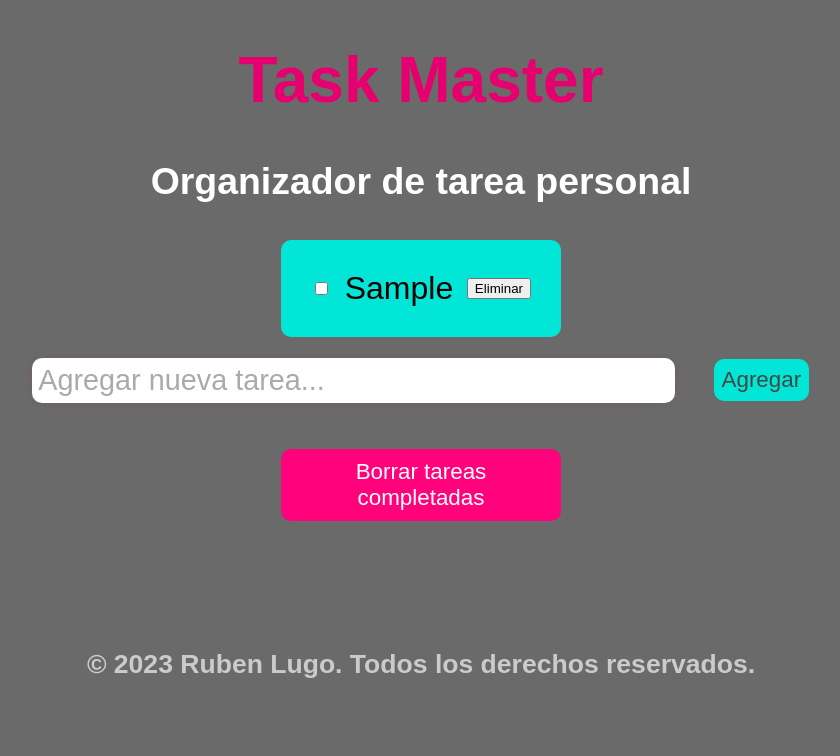
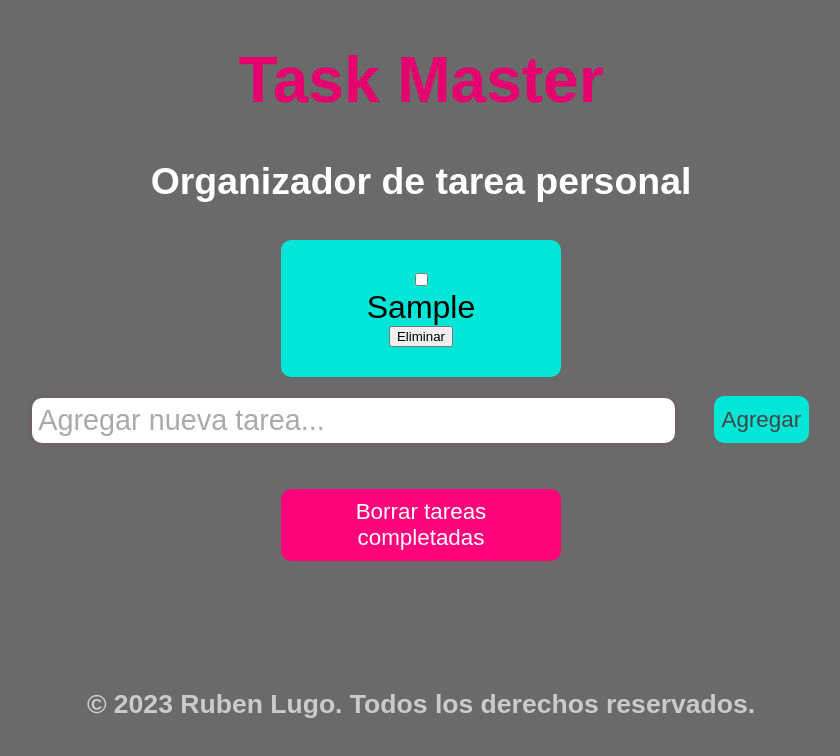
Before and after one commit to ruben-lugo1/TaskMaster, a plain HTML site: page index.html in a window 1280 px wide. Both pictures are taken after typing "Sample" into the empty fields and a click on the button "Agregar". Shown: the whole page, without its empty margins (219-1059 px from the left). Drawn offline with Linux system fonts and the light colour scheme.

Commit message:
Update style.css

```diff
--- a/style.css
+++ b/style.css
@@ -39,8 +39,6 @@ h5 {
 /* Formulario de tarea */
 #task-form {
     display: flex;
-    justify-content: space-between;
-    align-items: center;
     margin-bottom: 2%;
 }
 
@@ -95,8 +93,8 @@ h5 {
 
 #task-list li {
     display: flex;
+    flex-direction: column;
     align-items: center;
-    justify-content: space-between;
     padding: 30px;
     border-radius: 10px;
     margin-bottom: 10px;
@@ -146,3 +144,19 @@ h5 {
 #clear-completed:hover {
     background-color: #cf0064;
 }
+
+/* Media Queries para hacer responsive */
+@media (min-width: 768px) {
+    /* Estilos específicos para tabletas y pantallas más grandes */
+    #task-form {
+        flex-direction: row; /* Restauramos la dirección para tabletas y pantallas más grandes */
+    }
+
+    #new-task {
+        width: auto; /* Restauramos el ancho predeterminado para tabletas y pantallas más grandes */
+    }
+
+    #task-form button {
+        width: auto; /* Restauramos el ancho predeterminado para tabletas y pantallas más grandes */
+    }
+}
```
